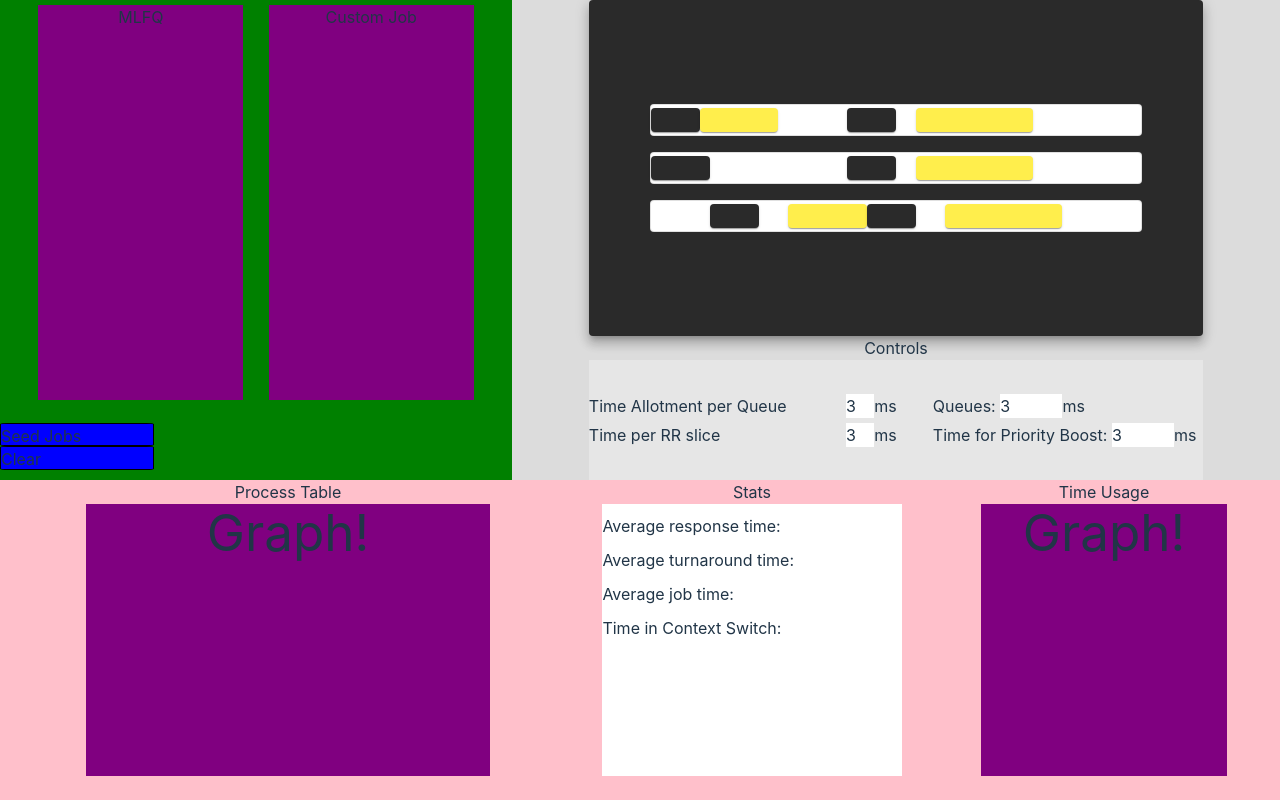
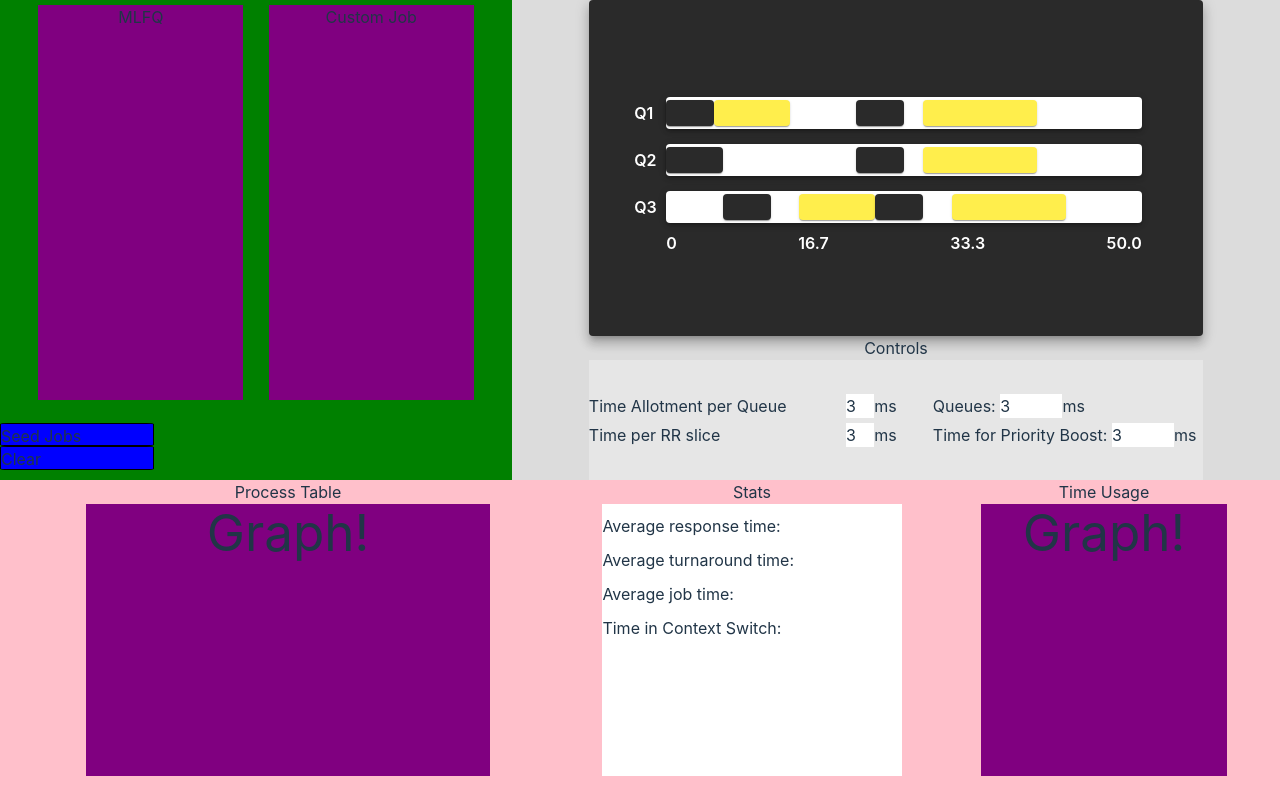
Before and after one commit to AbishurMoses/MLFQ-Visualization, a React (Vite) app: page / in a window 1280 px wide. Built offline with nearby package versions, Linux system fonts and the light colour scheme.

Commit message:
add vertical and horizontal axes to queue graph
These axes should be dynamic, resizing/relabeling based on the number of queues or how long the scheduler has been running

```diff
--- a/src/components/QueueGraph.jsx
+++ b/src/components/QueueGraph.jsx
@@ -26,6 +26,10 @@ const QueueGraph = (props) => {
             ],
         ]
     }
+    const queueGap = 15;
+    const queueHeight = 32;
+    const queueContainerPL = 16;
+    const queueContainerPB = 16;
 
     /*
         queueData format (tentative)
@@ -86,10 +90,15 @@ const QueueGraph = (props) => {
     }
 
     return (
-        <Paper id="graph" elevation={8} sx={{backgroundColor: '#2a2a2a'}} className="flex flex-col gap-4">
+        <Paper id="graph" elevation={8} sx={{backgroundColor: '#2a2a2a'}} className="flex">
+            <div className="w-4/5 h-max pb-4 pl-4 flex flex-col justify-center items-center relative font-semibold" style={{gap: `${queueGap}px`, padding: `0 0 ${queueContainerPB}px ${queueContainerPL}px`}}>
+                { data.queues.map((_, idx) => { // y-axis labels
+                    let topPosition = (idx * queueGap) + (idx * queueHeight);
+                    return <p key={`queue-label-${idx+1}`} className="absolute flex items-center -left-4 text-white" style={{top: `${topPosition}px`, height: `${queueHeight}px`}}>Q{idx + 1}</p>
+                })}
                 { data.queues.map((queue, index) => { // each queue
                     return (
-                    <Paper key={`${index}`} elevation={3} variant="outlined" className="w-4/5 relative h-8 flex items-center">
+                        <Paper key={`${index}`} elevation={3} className="w-full relative flex items-center" style={{height: `${queueHeight}px`}}>
                             {
                             queue.map((jobRun, subIdx) => {
                                 const width = (jobRun.length / data.currentTime) * 100; // width of the job in the queue, expressed as a percentage
@@ -114,13 +123,15 @@ const QueueGraph = (props) => {
                         </Paper>
                     )
                 }) }
+                <div className="absolute flex justify-between -bottom-4 font-semibold text-white" style={{width: `calc(100% - ${queueContainerPL}px)`}}>
+                    <p>{0}</p>
+                    <p>{(data.currentTime / 3).toFixed(1)}</p>
+                    <p>{(data.currentTime * 2 / 3).toFixed(1)}</p>
+                    <p>{(data.currentTime).toFixed(1)}</p>
+                </div>
+            </div>
         </Paper>
     )
 }
 
-/*
-    TODO:
-    - Maybe make the spans MUI cards or some other surface
-    - Add vertical/horizontal axes
-*/
 export default QueueGraph
```
Lines whose indentation alone changed are shown as unchanged.
